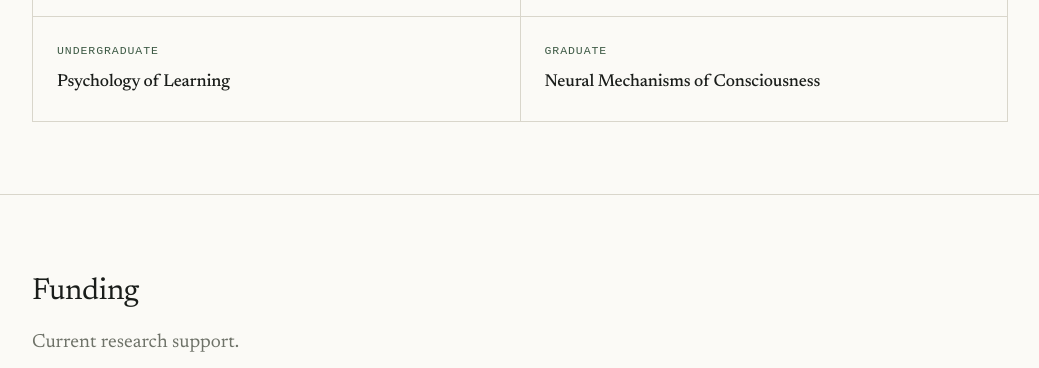
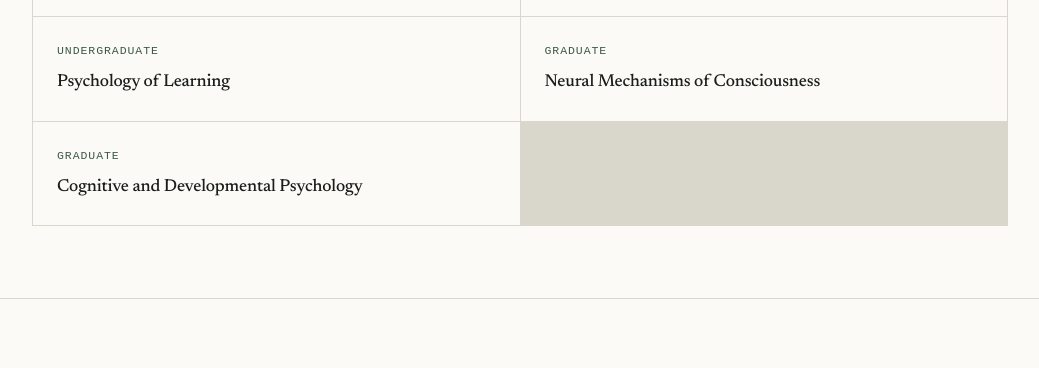
Before and after one commit to fanispa/fanispa.github.io, a plain HTML site: page index.html in a window 1280 px wide. Shown: the part 5040-5408 px from the top of the page, without its empty margins (120-1159 px from the left). Drawn offline with Linux system fonts and the light colour scheme; a web font is replaced by a local one.

Commit message:
Add graduate course: Cognitive and Developmental Psychology
Co-Authored-By: Claude Opus 4.8 <noreply@anthropic.com>
Claude-Session: https://claude.ai/code/session_01ARcxgbrFab8RDP7nDEdz2G

```diff
--- a/index.html
+++ b/index.html
@@ -379,6 +379,7 @@
         <div class="course"><div class="level mono"><span data-lang-el>Undergraduate</span><span data-lang-gr>Προπτυχιακό</span></div><h3><span data-lang-el>Psychology of Language</span><span data-lang-gr>Ψυχολογία της Γλώσσας</span></h3></div>
         <div class="course"><div class="level mono"><span data-lang-el>Undergraduate</span><span data-lang-gr>Προπτυχιακό</span></div><h3><span data-lang-el>Psychology of Learning</span><span data-lang-gr>Ψυχολογία της Μάθησης</span></h3></div>
         <div class="course"><div class="level mono"><span data-lang-el>Graduate</span><span data-lang-gr>Μεταπτυχιακό</span></div><h3><span data-lang-el>Neural Mechanisms of Consciousness</span><span data-lang-gr>Νευρωνικοί Μηχανισμοί της Συνείδησης</span></h3></div>
+        <div class="course"><div class="level mono"><span data-lang-el>Graduate</span><span data-lang-gr>Μεταπτυχιακό</span></div><h3><span data-lang-el>Cognitive and Developmental Psychology</span><span data-lang-gr>Γνωσιακή και Αναπτυξιακή Ψυχολογία</span></h3></div>
       </div>
     </div>
   </div>
```
